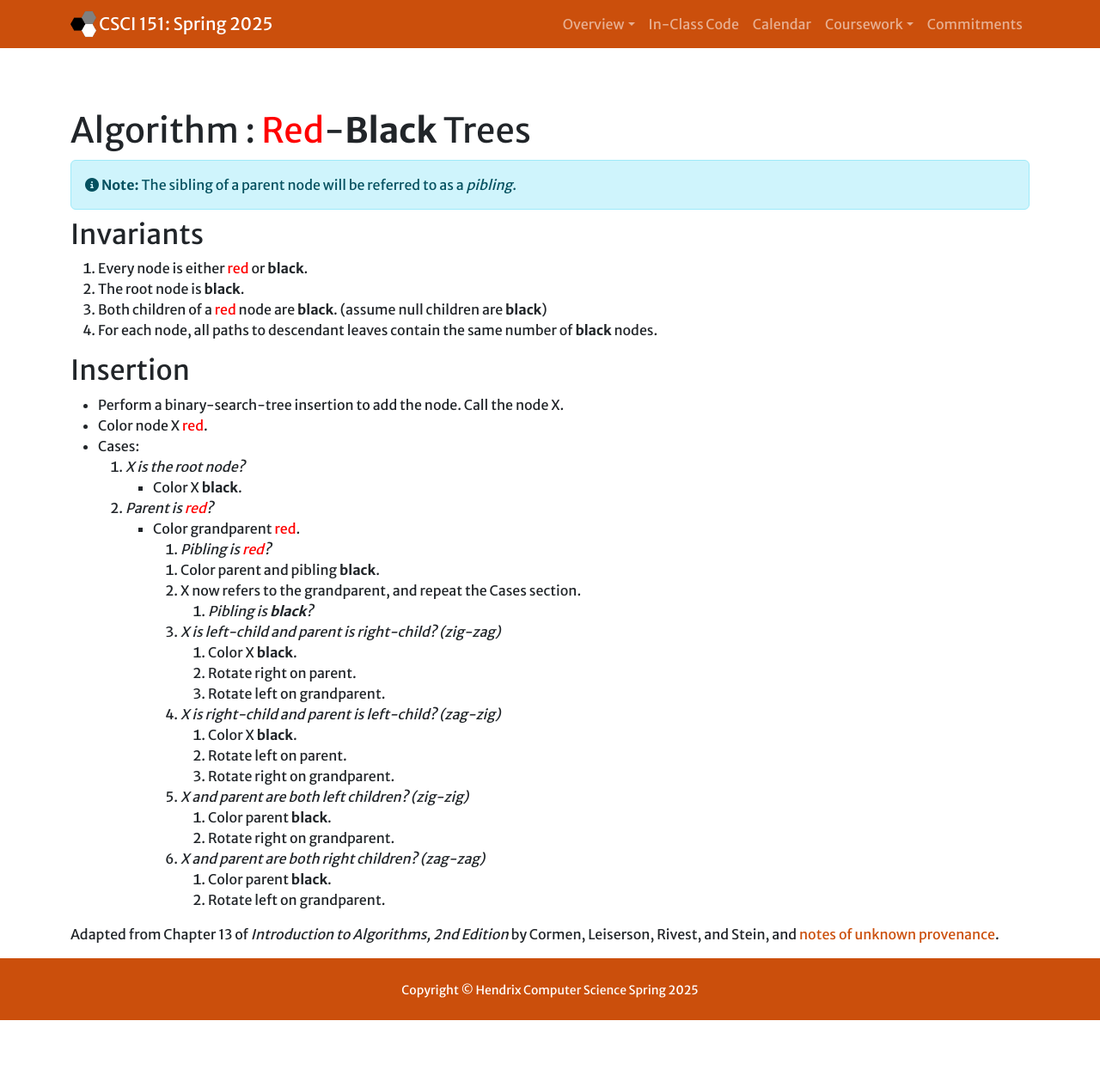
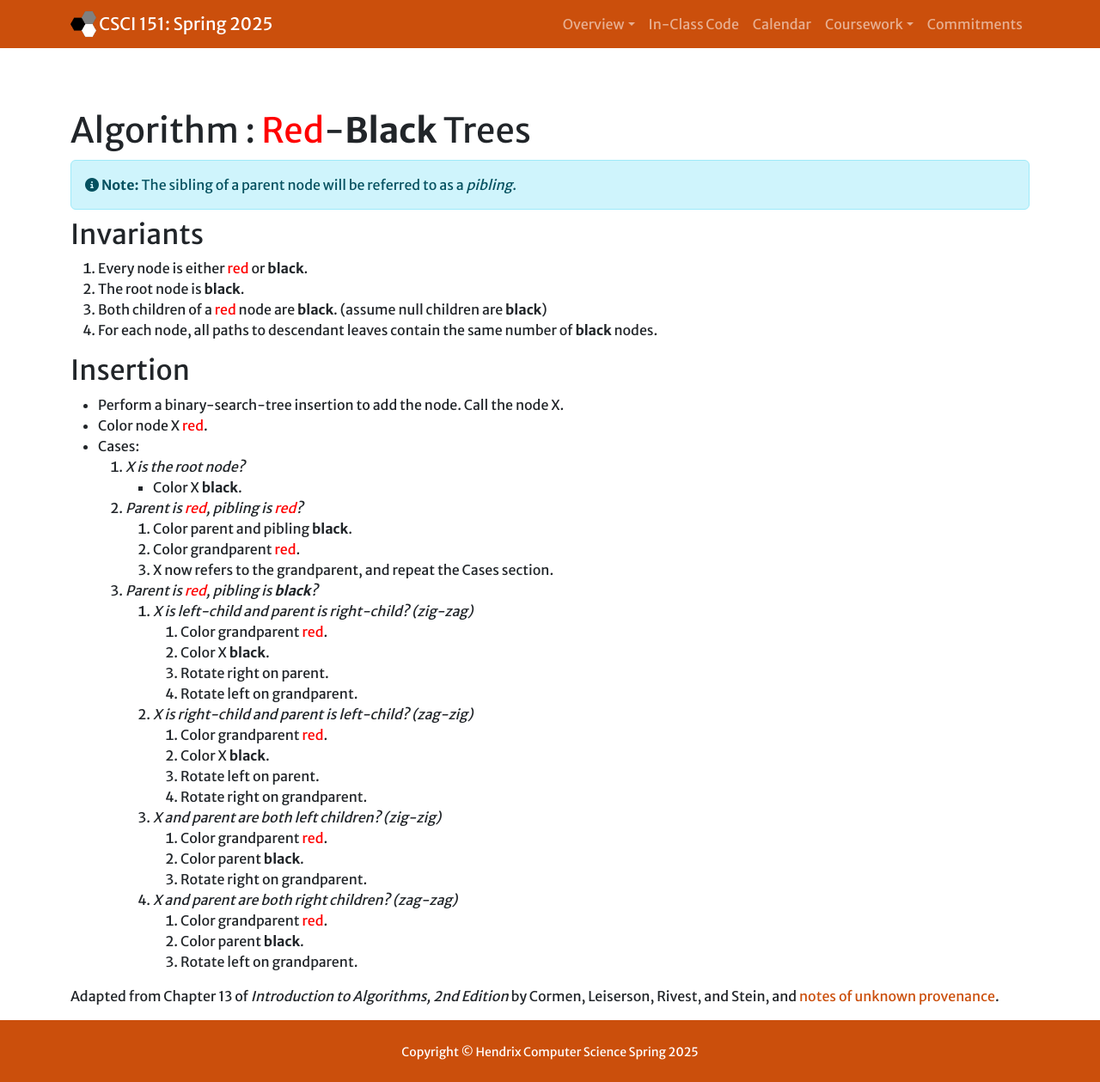
Before and after one commit to Hendrix-CS/csci151, a Jekyll site: the page built from inclass/red_black.md, in a window 1280 px wide and 1259 px high. Shown: the whole window at 86% size. Built offline with Jekyll 4.4.1, drawn with Linux system fonts in a browser that asks for light colours; nearby versions of some CDN libraries.

Commit message:
weird formatting, putting it back

```diff
--- a/inclass/red_black.md
+++ b/inclass/red_black.md
@@ -20,26 +20,29 @@ worktitle: <span style="color:red">Red</span>-<strong>Black</strong> Trees
 *	Cases:
     1. *X is the root node?*
         * Color X **black**.
-    2. *Parent is <span style="color:red">red</span>?*
-        * Color grandparent <span style="color:red">red</span>.
-        2. *Pibling is <span style="color:red">red</span>?*
-            1. Color parent and pibling **black**.
-            3. X now refers to the grandparent, and repeat the Cases section.
-        3. *Pibling is **black**?*
-            1. *X is left-child and parent is right-child? (zig-zag)*
-                2. Color X **black**.
-                3. Rotate right on parent.
-                4. Rotate left on grandparent.
-            2. *X is right-child and parent is left-child? (zag-zig)*
-                2. Color X **black**.
-                3. Rotate left on parent.
-                4. Rotate right on grandparent.
-            3. *X and parent are both left children? (zig-zig)*
-                2. Color parent **black**.
-                4. Rotate right on grandparent.
-            4. *X and parent are both right children? (zag-zag)*
-                2. Color parent **black**.
-                4. Rotate left on grandparent.
+    2. *Parent is <span style="color:red">red</span>, pibling is <span style="color:red">red</span>?*
+        1. Color parent and pibling **black**.
+        2. Color grandparent <span style="color:red">red</span>.
+        3. X now refers to the grandparent, and repeat the Cases section.
+    3. *Parent is <span style="color:red">red</span>, pibling is **black**?*
+        1. *X is left-child and parent is right-child? (zig-zag)*
+            1. Color grandparent <span style="color:red">red</span>.
+            2. Color X **black**.
+            3. Rotate right on parent.
+            4. Rotate left on grandparent.
+        2. *X is right-child and parent is left-child? (zag-zig)*
+            1. Color grandparent <span style="color:red">red</span>.
+            2. Color X **black**.
+            3. Rotate left on parent.
+            4. Rotate right on grandparent.
+        3. *X and parent are both left children? (zig-zig)*
+            1. Color grandparent <span style="color:red">red</span>.
+            2. Color parent **black**.
+            4. Rotate right on grandparent.
+        4. *X and parent are both right children? (zag-zag)*
+            1. Color grandparent <span style="color:red">red</span>.
+            2. Color parent **black**.
+            4. Rotate left on grandparent.
 
 
 Adapted from Chapter 13 of *Introduction to Algorithms, 2nd Edition* by Cormen, Leiserson,
```
